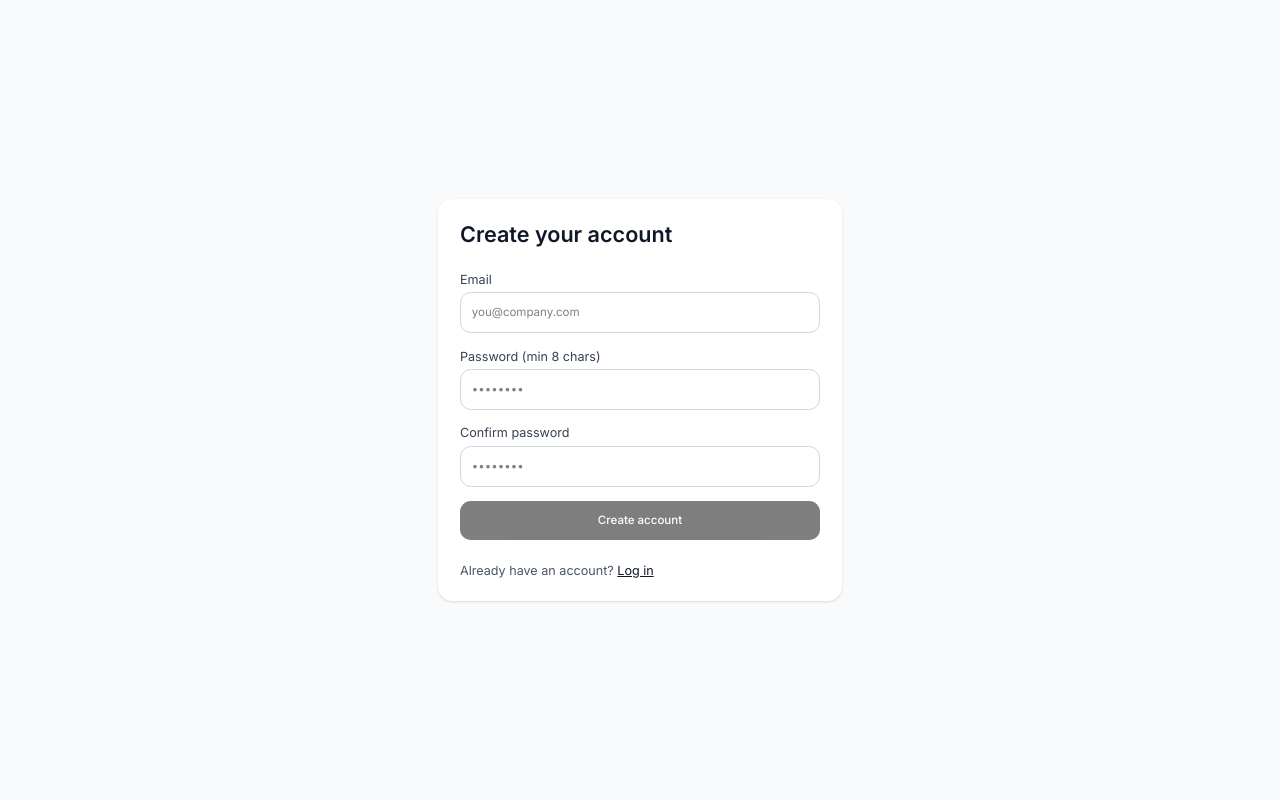
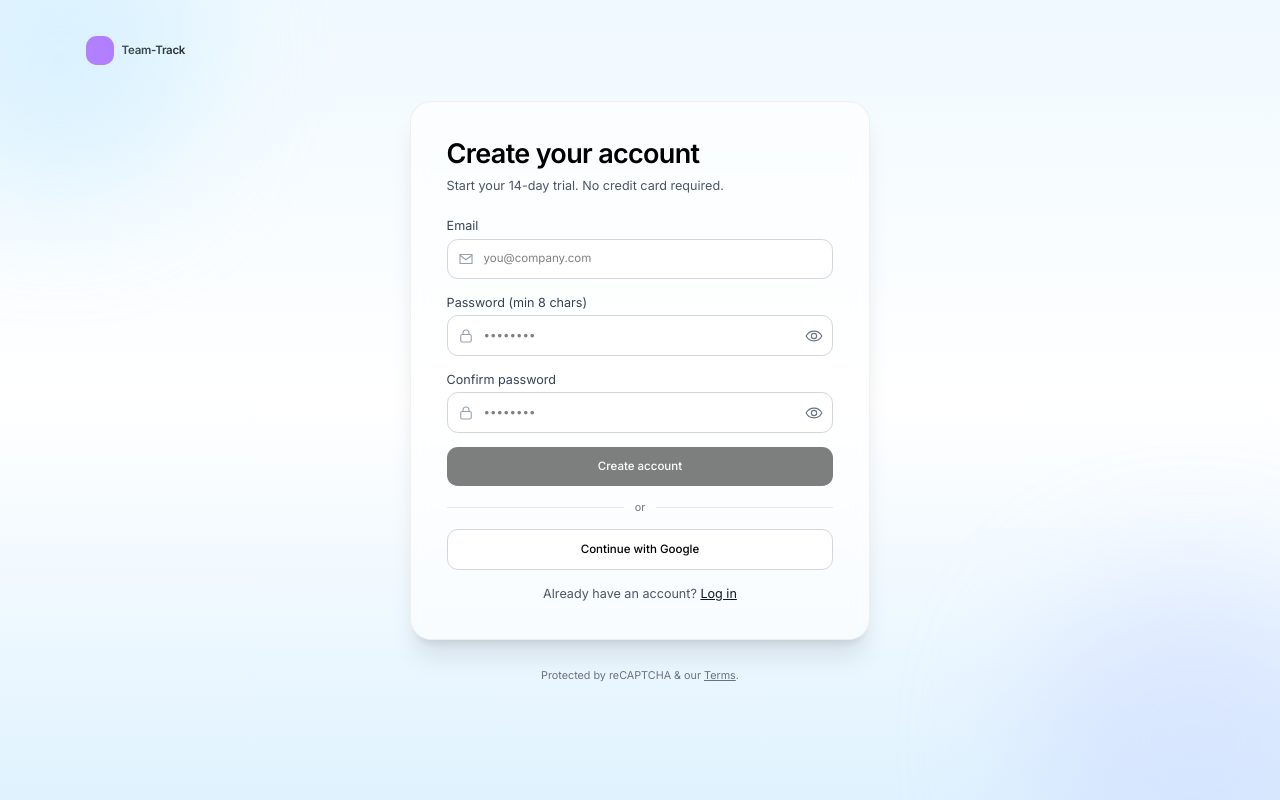
Before and after one commit to myderrick/team-track, a React (Vite) app in the folder frontend/: page /signup in a window 1280 px wide. Built offline with nearby package versions, Linux system fonts and the light colour scheme.

Commit message:
feat: implement AuthLayout and AuthBits components for improved login and signup UI

```diff
--- /dev/null
+++ b/frontend/src/components/AuthBits.jsx
@@ -0,0 +1,45 @@
+import React from 'react';
+
+export function ErrorBanner({ message }) {
+  if (!message) return null;
+  return (
+    <div className="mb-4 rounded-xl border border-red-200 bg-red-50 p-3 text-sm text-red-700">
+      {message}
+    </div>
+  );
+}
+
+export function Field({ label, children }) {
+  return (
+    <label className="block">
+      <span className="mb-1 block text-sm text-gray-700">{label}</span>
+      {children}
+    </label>
+  );
+}
+
+/** simple icon wrappers */
+export function MailIcon(props){return(
+  <svg viewBox="0 0 24 24" fill="none" className="h-5 w-5" {...props}>
+    <path d="M4 6h16v12H4z" stroke="currentColor" strokeWidth="1.5" />
+    <path d="m4 7 8 6 8-6" stroke="currentColor" strokeWidth="1.5" />
+  </svg>
+)}
+export function LockIcon(props){return(
+  <svg viewBox="0 0 24 24" fill="none" className="h-5 w-5" {...props}>
+    <rect x="5" y="10" width="14" height="10" rx="2" stroke="currentColor" strokeWidth="1.5"/>
+    <path d="M8 10V8a4 4 0 1 1 8 0v2" stroke="currentColor" strokeWidth="1.5"/>
+  </svg>
+)}
+export function EyeIcon(props){return(
+  <svg viewBox="0 0 24 24" fill="none" className="h-5 w-5" {...props}>
+    <path d="M1.5 12S5 5.5 12 5.5 22.5 12 22.5 12 19 18.5 12 18.5 1.5 12 1.5 12Z" stroke="currentColor" strokeWidth="1.5"/>
+    <circle cx="12" cy="12" r="3.5" stroke="currentColor" strokeWidth="1.5"/>
+  </svg>
+)}
+export function EyeOffIcon(props){return(
+  <svg viewBox="0 0 24 24" fill="none" className="h-5 w-5" {...props}>
+    <path d="M3 3l18 18" stroke="currentColor" strokeWidth="1.5"/>
+    <path d="M1.5 12S5 5.5 12 5.5c2.2 0 4.1.6 5.7 1.5M22.5 12S19 18.5 12 18.5c-2.2 0-4.1-.6-5.7-1.5" stroke="currentColor" strokeWidth="1.5"/>
+  </svg>
+)}
--- /dev/null
+++ b/frontend/src/components/AuthLayout.jsx
@@ -0,0 +1,43 @@
+import React from 'react';
+import { Link } from 'react-router-dom';
+
+export default function AuthLayout({ title, subtitle, children }) {
+  return (
+    <div className="min-h-screen w-full bg-gradient-to-b from-sky-50 via-white to-sky-100 relative overflow-hidden">
+      {/* subtle orbs */}
+      <div className="pointer-events-none absolute -top-24 -left-24 h-80 w-80 rounded-full bg-sky-200 blur-3xl opacity-40" />
+      <div className="pointer-events-none absolute -bottom-32 -right-24 h-96 w-96 rounded-full bg-indigo-200 blur-3xl opacity-40" />
+
+      <div className="mx-auto max-w-7xl px-6 py-10">
+        {/* top brand row */}
+        <div className="flex items-center justify-between mb-10">
+          <Link to="/" className="flex items-center gap-2">
+            {/* drop your logo here */}
+            <div className="h-8 w-8 rounded-xl bg-purple-500" />
+            <span className="font-semibold tracking-tight">Team-Track</span>
+          </Link>
+        </div>
+
+        {/* center card */}
+        <div className="mx-auto max-w-lg">
+          <div className="rounded-3xl border border-black/5 bg-white/80 shadow-xl backdrop-blur supports-[backdrop-filter]:bg-white/60">
+            <div className="p-8 sm:p-10">
+              <div className="mb-6">
+                <h1 className="text-2xl sm:text-3xl font-semibold tracking-tight">{title}</h1>
+                {subtitle && <p className="mt-2 text-sm text-gray-600">{subtitle}</p>}
+              </div>
+
+              {children}
+            </div>
+          </div>
+
+          {/* footer mini text */}
+          <p className="mt-8 text-center text-xs text-gray-500">
+            Protected by reCAPTCHA &amp; our{' '}
+            <a href="/terms" className="underline">Terms</a>.
+          </p>
+        </div>
+      </div>
+    </div>
+  );
+}
--- a/frontend/src/pages/Login.jsx
+++ b/frontend/src/pages/Login.jsx
@@ -1,19 +1,23 @@
 import React, { useState } from 'react';
 import { Link, useLocation, useNavigate } from 'react-router-dom';
 import { supabase } from '../lib/supabaseClient';
+import AuthLayout from '../components/AuthLayout';
+import { ErrorBanner, Field, MailIcon, LockIcon, EyeIcon, EyeOffIcon } from '../components/AuthBits';
 
 export default function Login() {
   const [email, setEmail] = useState('');
   const [password, setPassword] = useState('');
+  const [showPw, setShowPw] = useState(false);
   const [busy, setBusy] = useState(false);
   const [error, setError] = useState('');
+  const [remember, setRemember] = useState(true); // UI only; supabase-js persists by default
 
   const navigate = useNavigate();
   const location = useLocation();
 
-  // Where did the user try to go before being bounced to /login?
   const rawFrom = location.state?.from?.pathname || '/dashboard';
   const from = ['/login', '/signup', '/auth/callback'].includes(rawFrom) ? '/dashboard' : rawFrom;
+  const cameFromProtected = Boolean(location.state?.from);
 
   async function signIn(e) {
     e.preventDefault();
@@ -24,63 +28,121 @@ export default function Login() {
     setBusy(false);
     if (error) return setError(error.message);
 
-    // Check org membership
-    const userId = data.session.user.id;
+    // Optional: adapt persistence if you want the checkbox to actually control storage.
+    // If you have your client created with localStorage, this is enough as UI.
+    // You could store a flag for future use:
+    try { localStorage.setItem('remember_me', remember ? '1' : '0'); } catch {}
+
+    // org membership check
+    const userId = data.session?.user?.id;
+    if (!userId) return navigate('/login', { replace: true });
+
     const { data: orgs, error: orgError } = await supabase.rpc('user_has_org');
-    if(orgError) {
-      return setError('Organization check failed: ' + orgError.message);
-    }
+    if (orgError) return setError('Organization check failed: ' + orgError.message);
+
     if (!orgs || orgs.length === 0) {
       return navigate('/onboarding', { replace: true });
     }
+    navigate(from, { replace: true });
   }
 
-  const cameFromProtected = Boolean(location.state?.from);
+  async function signInWithGoogle() {
+    setError('');
+    const redirectTo = `${window.location.origin}/auth/callback`;
+    const { error } = await supabase.auth.signInWithOAuth({
+      provider: 'google',
+      options: { redirectTo }
+    });
+    if (error) setError(error.message);
+  }
 
   return (
-    <div className="min-h-screen flex items-center justify-center bg-gray-50 p-6">
-      <div className="w-full max-w-md bg-white rounded-2xl shadow p-6">
-        <h1 className="text-2xl font-semibold mb-6 text-gray-900">Welcome back</h1>
-
-        {cameFromProtected && (
-          <p className="mb-3 text-sm text-gray-600">Please sign in to continue</p>
-        )}
-        {error && (
-          <div className="mb-4 rounded border border-red-200 bg-red-50 p-3 text-sm text-red-700">
-            {error}
-          </div>
-        )}
+    <AuthLayout
+      title="Welcome back"
+      subtitle={cameFromProtected ? 'Please sign in to continue' : 'Enter your details to access your account'}
+    >
+      <ErrorBanner message={error} />
 
       <form onSubmit={signIn} className="space-y-4">
+        <Field label="Email">
+          <div className="relative">
+            <span className="absolute left-3 top-1/2 -translate-y-1/2 text-gray-400"><MailIcon /></span>
             <input
               type="email"
-            className="w-full rounded-xl border border-gray-300 p-3"
+              className="w-full rounded-xl border border-gray-300 bg-white p-3 pl-10 outline-none focus:ring-2 focus:ring-black/10"
               placeholder="you@company.com"
               value={email}
               onChange={(e) => setEmail(e.target.value)}
               required
+              autoComplete="email"
             />
+          </div>
+        </Field>
+
+        <Field label="Password">
+          <div className="relative">
+            <span className="absolute left-3 top-1/2 -translate-y-1/2 text-gray-400"><LockIcon /></span>
             <input
-            type="password"
-            className="w-full rounded-xl border border-gray-300 p-3"
-            placeholder="Password"
+              type={showPw ? 'text' : 'password'}
+              className="w-full rounded-xl border border-gray-300 bg-white p-3 pl-10 pr-10 outline-none focus:ring-2 focus:ring-black/10"
+              placeholder="••••••••"
               value={password}
               onChange={(e) => setPassword(e.target.value)}
               required
+              autoComplete="current-password"
             />
+            <button
+              type="button"
+              onClick={() => setShowPw((s) => !s)}
+              className="absolute right-3 top-1/2 -translate-y-1/2 text-gray-500"
+              aria-label={showPw ? 'Hide password' : 'Show password'}
+            >
+              {showPw ? <EyeOffIcon /> : <EyeIcon />}
+            </button>
+          </div>
+        </Field>
+
+        <div className="flex items-center justify-between text-sm">
+          <label className="inline-flex items-center gap-2 select-none">
+            <input
+              type="checkbox"
+              checked={remember}
+              onChange={(e) => setRemember(e.target.checked)}
+              className="h-4 w-4 rounded border-gray-300 text-black focus:ring-black/20"
+            />
+            Remember me
+          </label>
+          <Link to="/forgot-password" className="text-gray-700 hover:underline">Forgot password?</Link>
+        </div>
+
         <button
           type="submit"
           disabled={busy}
           className="w-full rounded-xl bg-black text-white py-3 font-medium disabled:opacity-50"
         >
-            {busy ? 'Signing in…' : 'Sign in'}
+          {busy ? 'Signing in…' : 'Sign In'}
         </button>
+
+        {/* Divider */}
+        <div className="flex items-center gap-3 text-xs text-gray-500">
+          <div className="h-px flex-1 bg-gray-200" />
+          <span>or</span>
+          <div className="h-px flex-1 bg-gray-200" />
+        </div>
+
+        <button
+          type="button"
+          onClick={signInWithGoogle}
+          className="w-full rounded-xl border border-gray-300 bg-white py-3 font-medium hover:bg-gray-50"
+        >
+          Sign in with Google
+        </button>
+
+        <p className="text-sm text-gray-600 text-center">
+          Don’t have an account?{' '}
+          <Link className="text-gray-900 underline" to="/signup">Sign Up</Link>
+        </p>
       </form>
-
-        <p className="mt-6 text-sm text-gray-600">
-          New here? <Link className="text-gray-900 underline" to="/signup">Create an account</Link>
-        </p>
-      </div>
-    </div>
+    </AuthLayout>
   );
 }
--- a/frontend/src/pages/SignUp.jsx
+++ b/frontend/src/pages/SignUp.jsx
@@ -1,10 +1,14 @@
 import React, { useState } from 'react';
 import { useNavigate, Link } from 'react-router-dom';
 import { supabase } from '../lib/supabaseClient';
+import AuthLayout from '../components/AuthLayout';
+import { ErrorBanner, Field, MailIcon, LockIcon, EyeIcon, EyeOffIcon } from '../components/AuthBits';
 
 export default function SignUp() {
   const navigate = useNavigate();
   const [form, setForm] = useState({ email: '', password: '', confirm: '' });
+  const [showPw, setShowPw] = useState(false);
+  const [showConfirm, setShowConfirm] = useState(false);
   const [busy, setBusy] = useState(false);
   const [error, setError] = useState('');
 
@@ -31,65 +35,94 @@ export default function SignUp() {
     setBusy(false);
     if (error) return setError(error.message);
 
-    // If your project disables email confirmations, session will exist now:
     if (data.session) {
       navigate('/onboarding', { replace: true });
     } else {
-      // Most projects require email confirmation:
       alert('Check your email to confirm your account.');
       navigate('/login', { replace: true });
     }
   }
 
+  async function signUpWithGoogle() {
+    setError('');
+    const redirectTo = `${window.location.origin}/auth/callback`;
+    const { error } = await supabase.auth.signInWithOAuth({
+      provider: 'google',
+      options: { redirectTo }
+    });
+    if (error) setError(error.message);
+  }
+
   return (
-    <div className="min-h-screen flex items-center justify-center bg-gray-50 p-6">
-      <div className="w-full max-w-md bg-white rounded-2xl shadow p-6">
-        <h1 className="text-2xl font-semibold mb-6 text-gray-900">Create your account</h1>
-
-        {error && (
-          <div className="mb-4 rounded border border-red-200 bg-red-50 p-3 text-sm text-red-700">
-            {error}
-          </div>
-        )}
+    <AuthLayout
+      title="Create your account"
+      subtitle="Start your 14-day trial. No credit card required."
+    >
+      <ErrorBanner message={error} />
 
       <form onSubmit={handleSubmit} className="space-y-4">
-          <div>
-            <label className="block text-sm text-gray-700 mb-1">Email</label>
+        <Field label="Email">
+          <div className="relative">
+            <span className="absolute left-3 top-1/2 -translate-y-1/2 text-gray-400"><MailIcon /></span>
             <input
               type="email"
               value={form.email}
               onChange={(e) => setForm({ ...form, email: e.target.value })}
-              className="w-full rounded-xl border border-gray-300 p-3 focus:outline-none focus:ring-2 focus:ring-black/10"
+              className="w-full rounded-xl border border-gray-300 bg-white p-3 pl-10 outline-none focus:ring-2 focus:ring-black/10"
               placeholder="you@company.com"
               required
+              autoComplete="email"
             />
           </div>
+        </Field>
 
-          <div>
-            <label className="block text-sm text-gray-700 mb-1">Password (min 8 chars)</label>
+        <Field label="Password (min 8 chars)">
+          <div className="relative">
+            <span className="absolute left-3 top-1/2 -translate-y-1/2 text-gray-400"><LockIcon /></span>
             <input
-              type="password"
+              type={showPw ? 'text' : 'password'}
               value={form.password}
               onChange={(e) => setForm({ ...form, password: e.target.value })}
-              className="w-full rounded-xl border border-gray-300 p-3 focus:outline-none focus:ring-2 focus:ring-black/10"
+              className="w-full rounded-xl border border-gray-300 bg-white p-3 pl-10 pr-10 outline-none focus:ring-2 focus:ring-black/10"
               placeholder="••••••••"
               required
               minLength={8}
+              autoComplete="new-password"
             />
+            <button
+              type="button"
+              onClick={() => setShowPw((s) => !s)}
+              className="absolute right-3 top-1/2 -translate-y-1/2 text-gray-500"
+              aria-label={showPw ? 'Hide password' : 'Show password'}
+            >
+              {showPw ? <EyeOffIcon /> : <EyeIcon />}
+            </button>
           </div>
+        </Field>
 
-          <div>
-            <label className="block text-sm text-gray-700 mb-1">Confirm password</label>
+        <Field label="Confirm password">
+          <div className="relative">
+            <span className="absolute left-3 top-1/2 -translate-y-1/2 text-gray-400"><LockIcon /></span>
             <input
-              type="password"
+              type={showConfirm ? 'text' : 'password'}
               value={form.confirm}
               onChange={(e) => setForm({ ...form, confirm: e.target.value })}
-              className="w-full rounded-xl border border-gray-300 p-3 focus:outline-none focus:ring-2 focus:ring-black/10"
+              className="w-full rounded-xl border border-gray-300 bg-white p-3 pl-10 pr-10 outline-none focus:ring-2 focus:ring-black/10"
               placeholder="••••••••"
               required
               minLength={8}
+              autoComplete="new-password"
             />
+            <button
+              type="button"
+              onClick={() => setShowConfirm((s) => !s)}
+              className="absolute right-3 top-1/2 -translate-y-1/2 text-gray-500"
+              aria-label={showConfirm ? 'Hide password' : 'Show password'}
+            >
+              {showConfirm ? <EyeOffIcon /> : <EyeIcon />}
+            </button>
           </div>
+        </Field>
 
         <button
           type="submit"
@@ -98,13 +131,27 @@ export default function SignUp() {
         >
           {busy ? 'Creating account…' : 'Create account'}
         </button>
-        </form>
 
-        <p className="mt-6 text-sm text-gray-600">
+        {/* Divider */}
+        <div className="flex items-center gap-3 text-xs text-gray-500">
+          <div className="h-px flex-1 bg-gray-200" />
+          <span>or</span>
+          <div className="h-px flex-1 bg-gray-200" />
+        </div>
+
+        <button
+          type="button"
+          onClick={signUpWithGoogle}
+          className="w-full rounded-xl border border-gray-300 bg-white py-3 font-medium hover:bg-gray-50"
+        >
+          Continue with Google
+        </button>
+
+        <p className="text-sm text-gray-600 text-center">
           Already have an account?{' '}
           <Link to="/login" className="text-gray-900 underline">Log in</Link>
         </p>
-      </div>
-    </div>
+      </form>
+    </AuthLayout>
   );
 }
```
Lines whose indentation alone changed are shown as unchanged.
